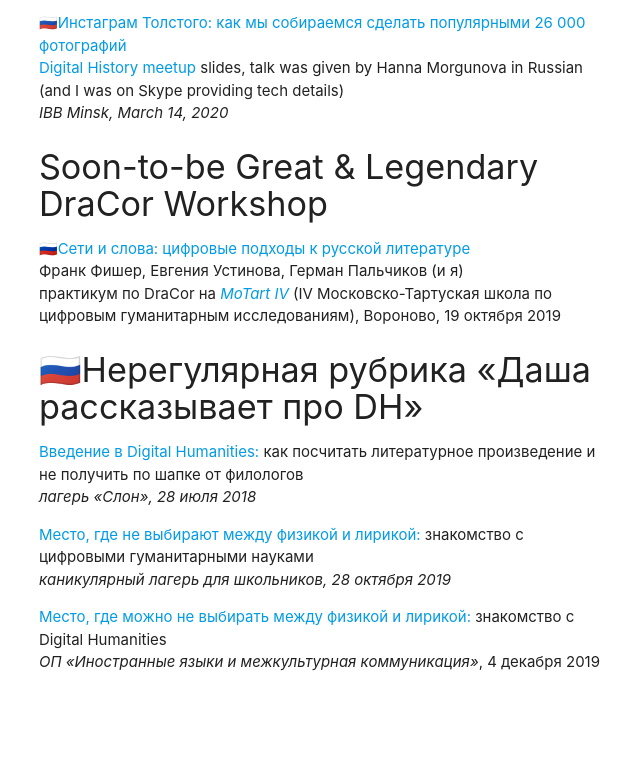
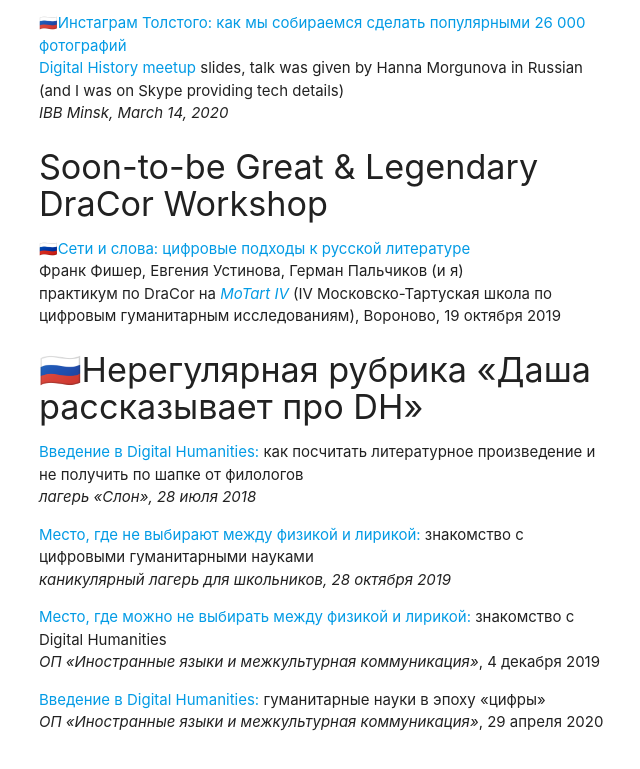
Before and after one commit to creaciond/creaciond.github.io, a plain HTML site: page slides.html in a window 1280 px wide. Shown: the part 580-1349 px from the top of the page, without its empty margins (463-1103 px from the left). Before the commit the page ends 1289 px from the top, so only its background shows below. Drawn offline with nearby package versions, Linux system fonts and the light colour scheme.

Commit message:
add new slides

```diff
--- a/slides.html
+++ b/slides.html
@@ -100,15 +100,17 @@
 						<a href="./slides/introdh/sloncamp">Введение в Digital Humanities:</a> как посчитать литературное произведение и не получить по шапке от филологов<br />
 						<i>лагерь &laquo;Слон&raquo;, 28 июля 2018</i>
 					</p>
-
 					<p>
 						<a href="./slides/introdh/holidaycamp">Место, где не выбирают между физикой и лирикой:</a> знакомство с цифровыми гуманитарными науками<br />
 						<i>каникулярный лагерь для школьников, 28 октября 2019</i>
 					</p>
-
 					<p>
 						<a href="https://docs.google.com/presentation/d/1x0ctYC7w-kDEufOHSKB2BruWEz3w06zAZGbEBtKN7NY/edit?usp=sharing">Место, где можно не выбирать между физикой и лирикой:</a> знакомство с Digital Humanities<br />
 						<i>ОП &laquo;Иностранные языки и межкультурная коммуникация&raquo;</i>, 4 декабря 2019
+					</p>
+					<p>
+						<a href="./slides/introdh/2020-04-29_Intro_to_DH_FLaCC.pdf">Введение в Digital Humanities:</a> гуманитарные науки в эпоху «цифры»<br />
+						<i>ОП &laquo;Иностранные языки и межкультурная коммуникация&raquo;</i>, 29 апреля 2020
 					</p>
 				</div>
 			</div>
```
Also changed, not shown: 1 other file.
